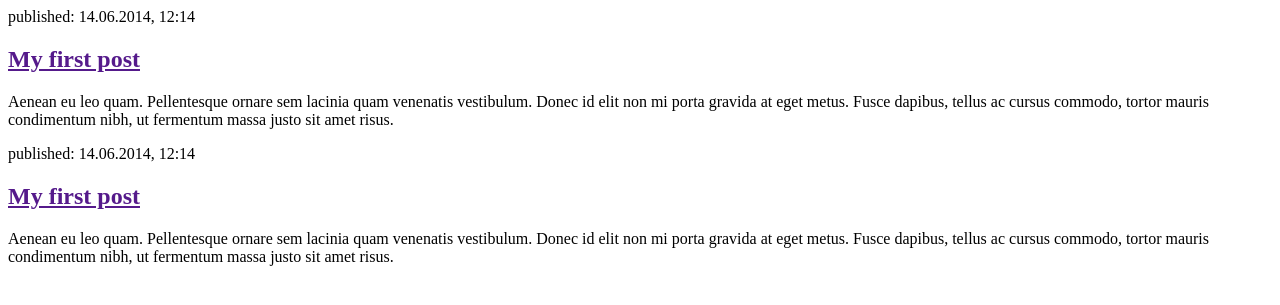
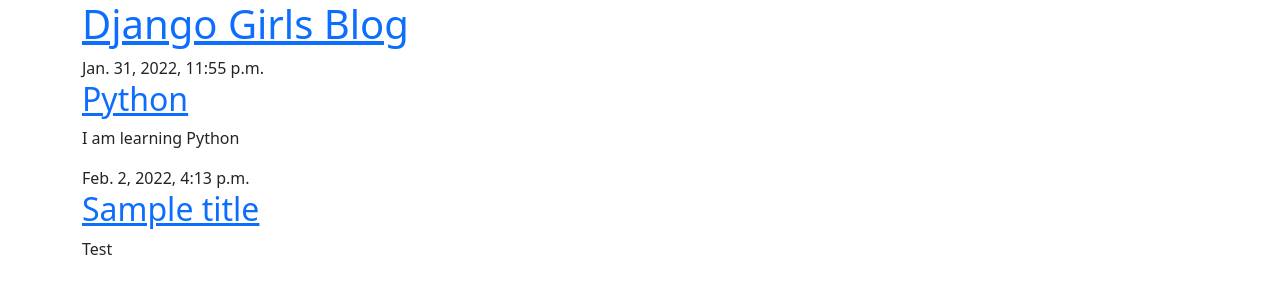
Before and after one commit to kamila-12/my-first-blog, a Django app: template blog/templates/blog/post_list.html in a window 1280 px wide. Shown: the top 305 px of the page. Run offline with Django 3.2, Linux system fonts and the light colour scheme; the template is opened without the code that fills it: values that come from a table or form of the project are taken from there, others are empty; data comes from the database, SQL or seed files in the repository.

Commit message:
Added view and template for detailed blog post as well as CSS for the site.

```diff
--- /dev/null
+++ b/blog/templates/blog/base.html
@@ -0,0 +1,25 @@
+{% load static %}
+<!DOCTYPE html>
+<html>
+    <head>
+        <title>Django Girls blog</title>
+        <link rel="stylesheet" href="https://cdn.jsdelivr.net/npm/bootstrap@5.1.3/dist/css/bootstrap.min.css" integrity="sha384-1BmE4kWBq78iYhFldvKuhfTAU6auU8tT94WrHftjDbrCEXSU1oBoqyl2QvZ6jIW3" crossorigin="anonymous">
+        <link href='//fonts.googleapis.com/css?family=Lobster&subset=latin,latin-ext' rel='stylesheet' type='text/css'>
+        <link rel="stylesheet" href="{% static 'css/blog.css' %}">
+    </head>
+    <body>
+        <header class="page-header">
+          <div class="container">
+              <h1><a href="/">Django Girls Blog</a></h1>
+          </div>
+        </header>
+
+        <main class="container">
+            <div class="row">
+                <div class="col">
+                {% block content %}
+            {% endblock %}
+            </div>
+        </div>
+    </main>
+</body>
--- /dev/null
+++ b/blog/templates/blog/blog.css
@@ -0,0 +1,3 @@
+h1 a, h2 a {
+    color: #C25100;
+}
--- a/blog/templates/blog/post_list.html
+++ b/blog/templates/blog/post_list.html
@@ -1,13 +1,14 @@
-<!DOCTYPE html>
-<html>
-    <head>
-        <title>Django Girls blog</title>
-    </head>
+
+{% extends 'blog/base.html' %}
+
+{% block content %}
     {% for post in posts %}
-
-        <article>
-            <time>published: 14.06.2014, 12:14</time>
-            <h2><a href="">My first post</a></h2>
-            <p>Aenean eu leo quam. Pellentesque ornare sem lacinia quam venenatis vestibulum. Donec id elit non mi porta gravida at eget metus. Fusce dapibus, tellus ac cursus commodo, tortor mauris condimentum nibh, ut fermentum massa justo sit amet risus.</p>
+        <article class="post">
+            <time class="date">
+                {{ post.published_date }}
+            </time>
+            <h2><a href="{% url 'post_detail' pk=post.pk %}">{{ post.title }}</a></h2>
+            <p>{{ post.text|linebreaksbr }}</p>
         </article>
     {% endfor %}
+{% endblock %}
--- a/blog/views.py
+++ b/blog/views.py
@@ -1,4 +1,4 @@
-from django.shortcuts import render
+from django.shortcuts import render, get_object_or_404
 from .models import Post
 from django.utils import timezone
 
@@ -7,3 +7,6 @@
 def post_list(request):
     posts = Post.objects.filter(published_date__lte=timezone.now()).order_by('published_date')
     return render(request, 'blog/post_list.html', {})
+def post_detail(request, pk):
+    post = get_object_or_404(Post, pk=pk)
+    return render(request, 'blog/post_detail.html', {'post': post})
--- a/urls.py
+++ b/urls.py
@@ -3,4 +3,5 @@
 
 urlpatterns = [
     path('', views.post_list, name='post_list'),
+    path('post/<int:pk>/', views.post_detail, name='post_detail'),
 ]
```
Also changed, not shown: blog/static/css/blog.css/blog.css (added, +77 -0 lines).
